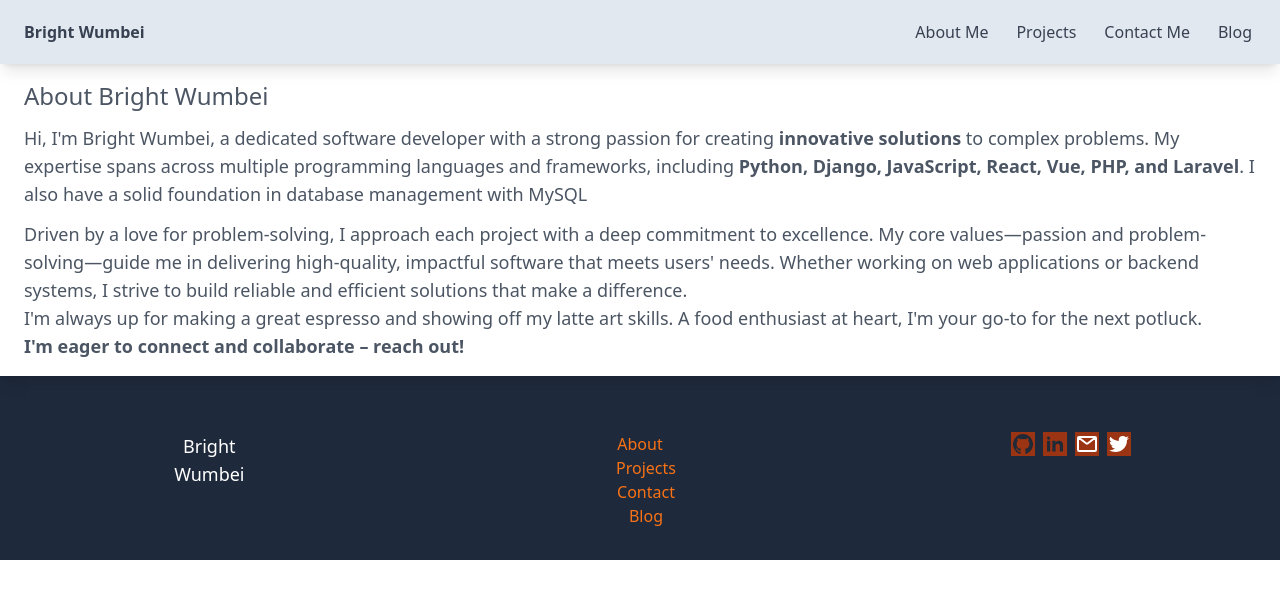
After one commit to Nlansong/portfolio, a Django app: page /about/ in a window 1280 px wide. The commit adds this page. Shown: the top 599 px of the page. Run offline with Django 5.2, Linux system fonts and the light colour scheme; some libraries are stand-ins or nearby versions.

Commit message:
added more code

```diff
--- a/home/urls.py
+++ b/home/urls.py
@@ -4,4 +4,5 @@ app_name = 'home'
 urlpatterns = [
     path('', views.index, name='index'),
     path('project/<int:pk>', views.project, name='project'),
+    path('about/', views.about, name='about'),
 ]
--- a/home/views.py
+++ b/home/views.py
@@ -15,3 +15,6 @@ def project(request, pk):
         'project':project
     }
     return render(request, 'project.html', context)
+
+def about(request):
+    return render(request, 'about.html')
--- /dev/null
+++ b/templates/about.html
@@ -0,0 +1,28 @@
+{% extends 'base.html' %}
+{% load static %}
+{% block title %} About Me {% endblock %}
+
+
+    {% block content %}
+        <section class="flex flex-row mx-auto items-center justify-center" >
+            <div class="py-4 border-1 shadow-lg px-6 " >
+                <h1 class="text-2xl text-gray-600" > About Bright Wumbei
+                </h1>
+                <p>
+
+                <p class="text-lg text-gray-600 py-3" > Hi, I'm Bright Wumbei, a dedicated software developer with a strong passion for creating <span class="font-bold" >innovative solutions</span> to complex problems. My expertise spans across multiple programming languages and frameworks, including  <span class="font-bold" >Python, Django, JavaScript, React, Vue, PHP, and Laravel</span>. I also have a solid foundation in database management with MySQL </p>
+                <p class="text-lg text-gray-600" > Driven by a love for problem-solving, I approach each project with a deep commitment to excellence. My core values—passion and problem-solving—guide me in delivering high-quality, impactful software that meets users' needs. Whether working on web applications or backend systems, I strive to build reliable and efficient solutions that make a difference. </p>
+
+                <p class="text-lg text-gray-600" > I'm always up for making a great espresso and showing off my latte art skills. A food enthusiast at heart, I'm your go-to for the next potluck.
+
+                </p>
+                <p class="text-lg text-gray-600  font-bold " > I'm eager to connect and collaborate – reach out!
+
+                </p>
+                <p class="text-lg text-gray-600" >  </p>
+                <p class="text-lg text-gray-600" >  </p>
+            </div>
+
+        </section>
+
+    {% endblock %}
--- a/templates/base.html
+++ b/templates/base.html
@@ -17,7 +17,7 @@
               <div class="flex space-x-4">
                   <!-- Logo -->
                   <div>
-                      <a href="#" class="flex items-center py-5 px-2 text-gray-700 hover:text-gray-900">
+                      <a href="{% url 'home:index' %}" class="flex items-center py-5 px-2 text-gray-700 hover:text-gray-900">
                           <span class="font-bold">Bright Wumbei</span>
                       </a>
                   </div>
@@ -25,10 +25,10 @@
 
               <!-- Primary Nav -->
               <div class="hidden md:flex items-center space-x-1">
-                  <a href="#" class="py-5 px-3 text-gray-700 hover:text-gray-900">About Me</a>
-                  <a href="#" class="py-5 px-3 text-gray-700 hover:text-gray-900">Projects</a>
+                  <a href="{% url 'home:about' %}" class="py-5 px-3 text-gray-700 hover:text-gray-900">About Me</a>
+                  <a href="#projects" class="py-5 px-3 text-gray-700 hover:text-gray-900">Projects</a>
                   <a href="#" class="py-5 px-3 text-gray-700 hover:text-gray-900">Contact Me</a>
-                  <a href="#" class="py-5 px-3 text-gray-700 hover:text-gray-900">Blog</a>
+                  <a href="https://medium.com/@brightwumbei2018" class="py-5 px-3 text-gray-700 hover:text-gray-900">Blog</a>
               </div>
 
               <!-- Mobile Button -->
@@ -43,11 +43,11 @@
       </div>
 
       <!-- Mobile Menu -->
-      <div class="mobile-menu hidden md:hidden">
-          <a href="#" class="block py-2 px-4 text-sm hover:bg-gray-200">about</a>
-          <a href="#" class="block py-2 px-4 text-sm hover:bg-gray-200">projects</a>
+      <div class="mobile-menu bg-slate-800 text-gray-100 hidden md:hidden">
+          <a href="{% url 'home:about' %}" class="block py-2 px-4 text-sm hover:bg-gray-200">about</a>
+          <a href="#projects" class="block py-2 px-4 text-sm hover:bg-gray-200">projects</a>
           <a href="#" class="block py-2 px-4 text-sm hover:bg-gray-200">contact</a>
-          <a href="#" class="block py-2 px-4 text-sm hover:bg-gray-200">blog</a>
+          <a href="https://medium.com/@brightwumbei2018" class="block py-2 px-4 text-sm hover:bg-gray-200">blog</a>
       </div>
   </nav>
     {% block content %}
--- a/templates/index.html
+++ b/templates/index.html
@@ -58,7 +58,7 @@
     </div>
 </section>
 <section class="bg-gray-300 py-4" >
-    <h2 class="text-2xl font-bold px-4" >My Projects</h2>
+    <h2 class="text-2xl font-bold px-4" >Projects</h2>
     <div class="max-w-5xl mx-auto p-8">
         {% for project in projects %}
     <div class="flex flex-col md:flex-row items-center md:items-start gap-8 py-6 shadow-lg p-4 ">
```
Also changed, not shown: core/settings.py (+13 -23 lines), templates/project.html (+2 -60 lines).
